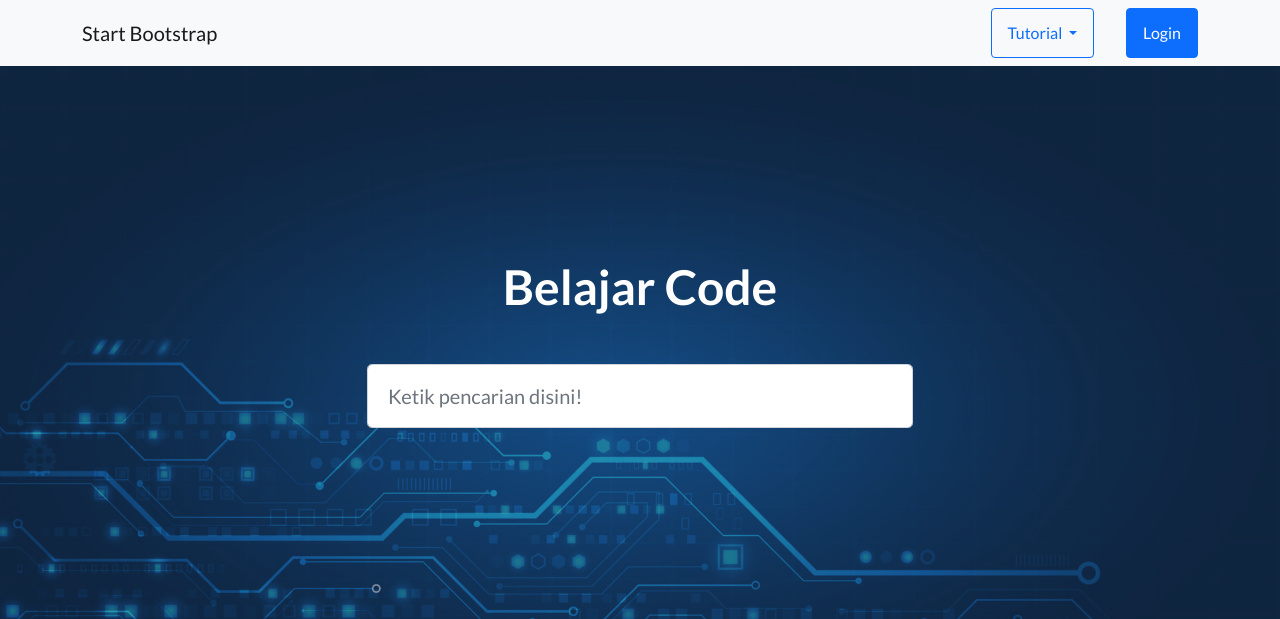
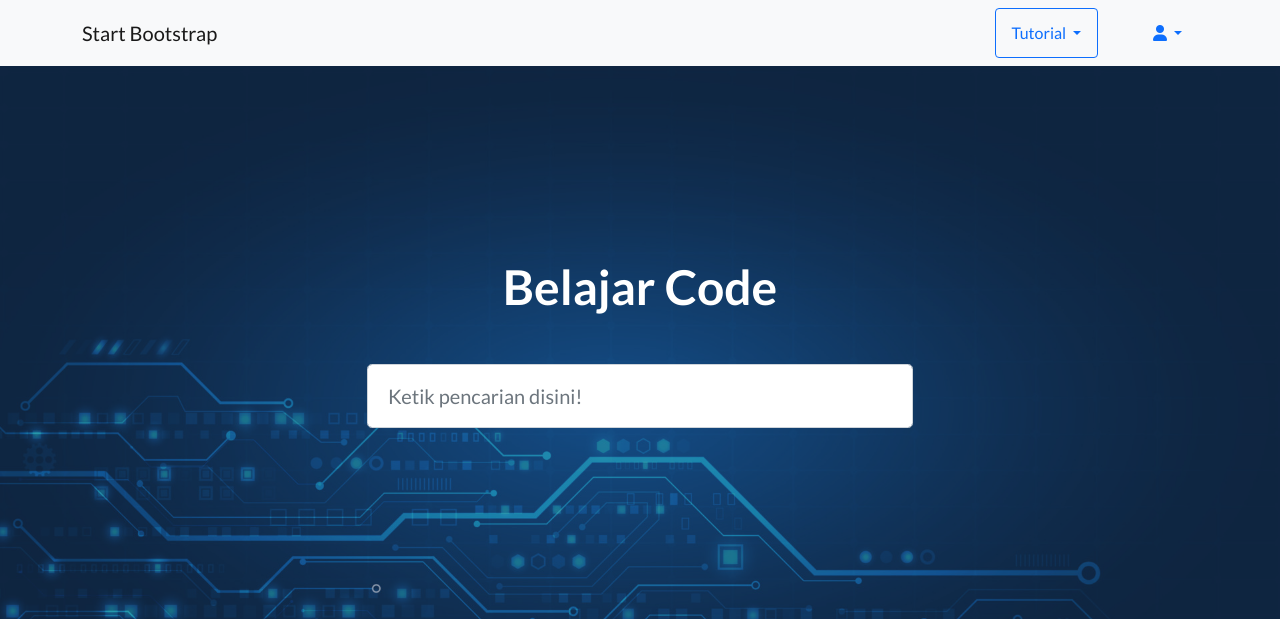
Before and after one commit to kurisu55/e-learning, a PHP site: page /index.php in a window 1280 px wide. Shown: the top 619 px of the page. Run offline with PHP 8.4, Linux system fonts and the light colour scheme; the visitor is signed in with stand-in values (Sample User, id 1); some libraries are stand-ins or nearby versions.

Commit message:
Memperbaiki tombol login dan session login

```diff
--- a/index.php
+++ b/index.php
@@ -1,3 +1,8 @@
+<?php
+// Session
+session_start();
+?>
+
 <!DOCTYPE html>
 <html lang="en">
 
@@ -15,6 +20,8 @@
     <link href="https://fonts.googleapis.com/css?family=Lato:300,400,700,300italic,400italic,700italic" rel="stylesheet" type="text/css" />
     <!-- Core theme CSS (includes Bootstrap)-->
     <link href="assets/startbootstrap-landing-page-gh-pages/css/styles.css" rel="stylesheet" />
+    <!-- FontAwesome -->
+    <link rel="stylesheet" href="assets/fontawesome-free-6.1.1-web/css/all.min.css">
 </head>
 
 <body>
@@ -33,7 +40,17 @@
                     <li><a class="dropdown-item" href="learn/js">Javascript</a></li>
                 </ul>
             </div>
-            <a class="btn btn-primary" href="authentication/login/index.php">Login</a>
+            <?php if (isset($_SESSION["level"])) {
+                echo  "<a class='nav-link dropdown-toggle' id='navbarDropdown' href='#' role='button' data-bs-toggle='dropdown' aria-expanded='false'><i class='fas fa-user fa-fw'></i></a>";
+                echo  "<ul class='dropdown-menu dropdown-menu-end' aria-labelledby='navbarDropdown'>";
+                echo "<p class='dropdown-item'>" . $_SESSION["name"] . "</p>";
+                echo "<hr class='dropdown-divider'>";
+                echo "<li><a class='dropdown-item' href='authentication/login/logout.php'>Logout</a></li>";
+                echo "</ul>";
+            } else {
+                echo  "<a class='btn btn-primary' href='authentication/login/index.php'>Login</a>";
+            }
+            ?>
         </div>
     </nav>
     <!-- Masthead-->
```
